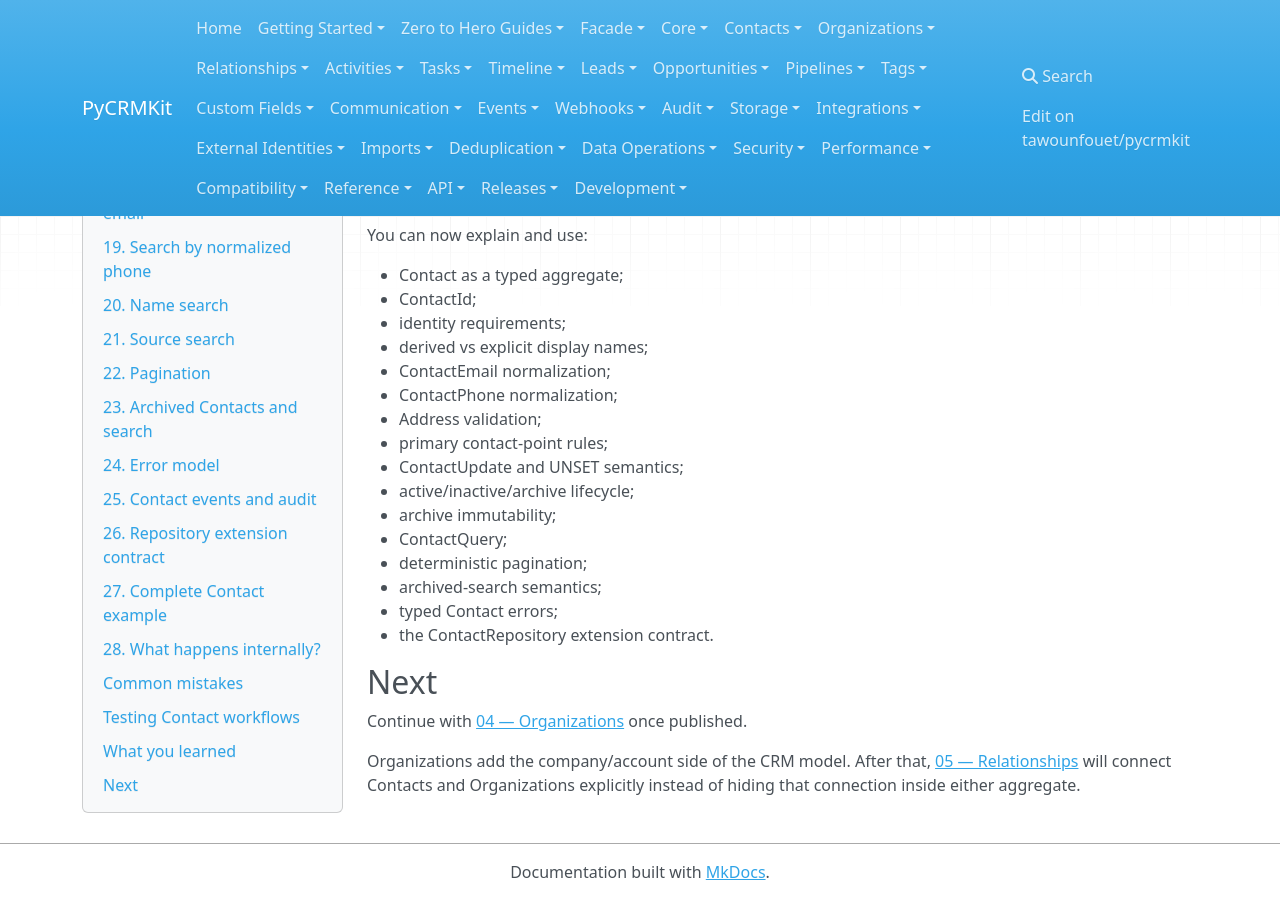
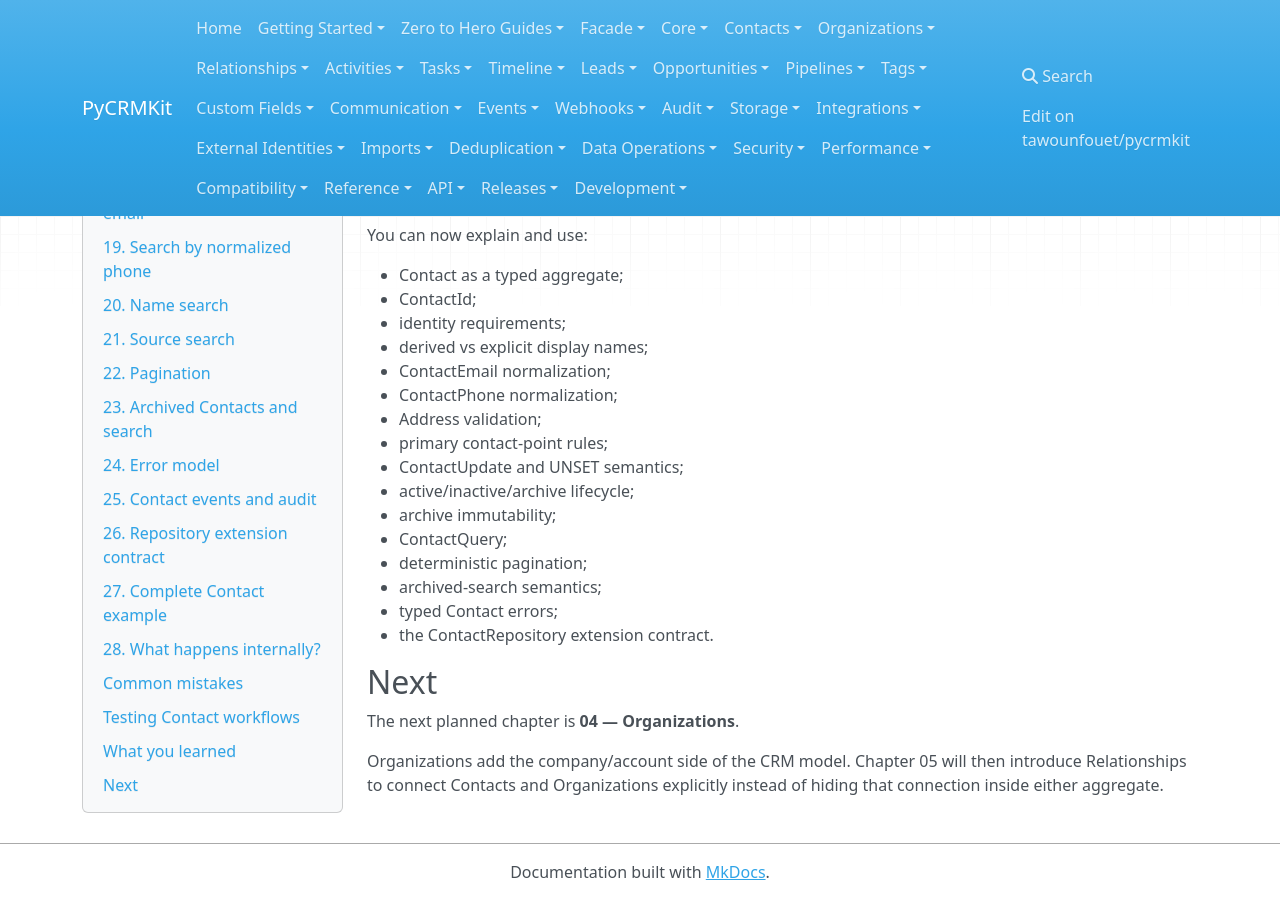
Before and after one commit to tawounfouet/pycrmkit, an MkDocs documentation site: the page built from docs/guides/03_contacts.md, in a window 1280 px wide and 900 px high, scrolled down 19683 px. Built offline with MkDocs 1.6.1, drawn with Linux system fonts in a browser that asks for light colours; nearby versions of some CDN libraries.

Commit message:
docs: keep Contacts guide links limited to published chapters

```diff
--- a/docs/guides/03_contacts.md
+++ b/docs/guides/03_contacts.md
@@ -1108,9 +1108,8 @@ You can now explain and use:
 
 ## Next
 
-Continue with [04 — Organizations](04_organizations.md) once published.
+The next planned chapter is **04 — Organizations**.
 
-Organizations add the company/account side of the CRM model. After that,
-[05 — Relationships](05_relationships.md) will connect Contacts and
-Organizations explicitly instead of hiding that connection inside either
-aggregate.
+Organizations add the company/account side of the CRM model. Chapter 05 will
+then introduce Relationships to connect Contacts and Organizations explicitly
+instead of hiding that connection inside either aggregate.
```
